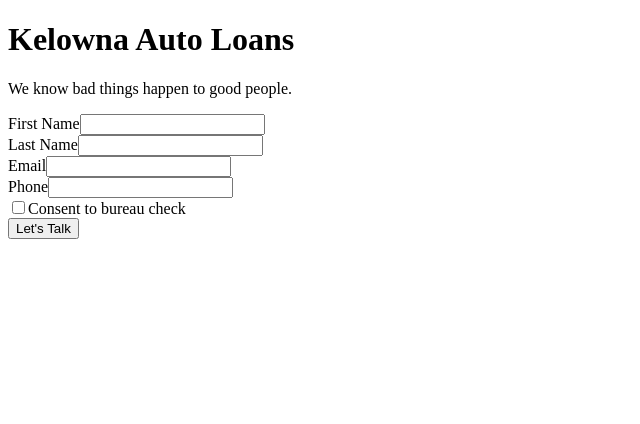
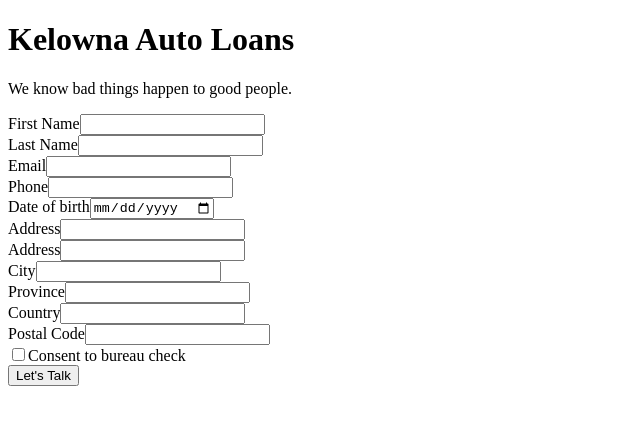
Before and after one commit to johnniereg/kelownaautoloans, a Gatsby app: page / in a window 1280 px wide. Shown: the top 424 px of the page, without its empty margins (0-640 px from the left). Built offline with nearby package versions, Linux system fonts and the light colour scheme.

Commit message:
Add birthdate and address field inputs

```diff
--- a/src/pages/index.js
+++ b/src/pages/index.js
@@ -12,22 +12,62 @@
       data-netlify-honeypot="bot-field"
     >
       <input type="hidden" name="bot-field" />
+
       <div>
         <label htmlFor="firstName">First Name</label>
         <input type="text" name="firstName" id="firstName" required />
       </div>
+
       <div>
         <label htmlFor="lastName">Last Name</label>
         <input type="text" name="lastName" id="lastName" required />
       </div>
+
       <div>
         <label htmlFor="email">Email</label>
         <input type="email" name="email" id="email" required />
       </div>
+
       <div>
         <label htmlFor="phone">Phone</label>
         <input type="tel" name="phone" id="phone" required />
       </div>
+
+      <div>
+        <label htmlFor="birthdate">Date of birth</label>
+        <input type="date" name="birthdate" id="birthdate" />
+      </div>
+
+      <div>
+        <label htmlFor="address1">Address</label>
+        <input type="text" name="address1" id="address1" />
+      </div>
+
+      <div>
+        <label htmlFor="address2">Address</label>
+        <input type="text" name="address2" id="address2" />
+      </div>
+
+      <div>
+        <label htmlFor="city">City</label>
+        <input type="text" name="city" id="city" />
+      </div>
+
+      <div>
+        <label htmlFor="province">Province</label>
+        <input type="text" name="province" id="province" />
+      </div>
+
+      <div>
+        <label htmlFor="country">Country</label>
+        <input type="text" name="province" id="country" />
+      </div>
+
+      <div>
+        <label htmlFor="postal">Postal Code</label>
+        <input type="text" name="postal" id="postal" />
+      </div>
+
 
       {/* TODO: Address */}
       {/* TODO: Date of Birth */}
```
